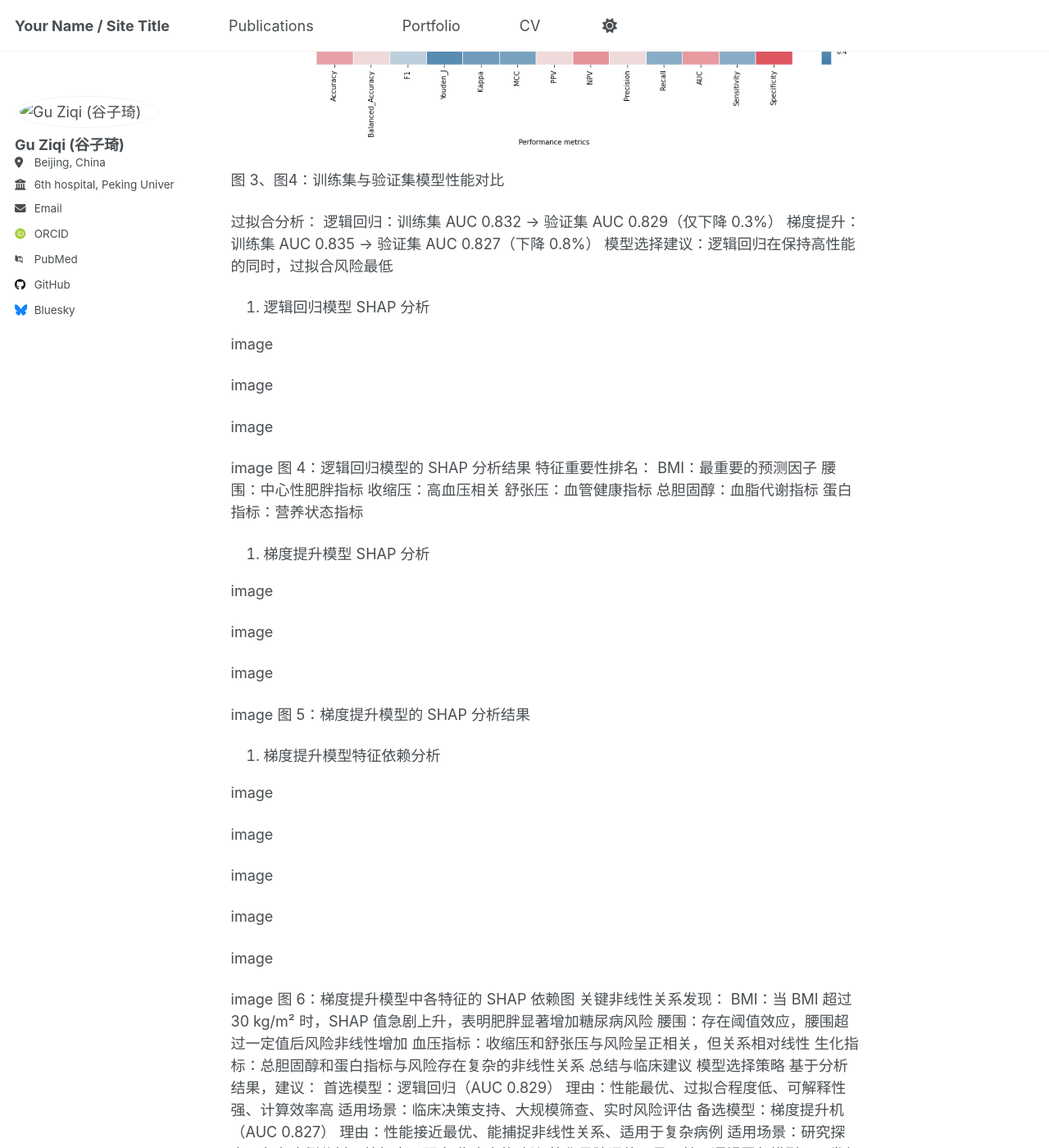
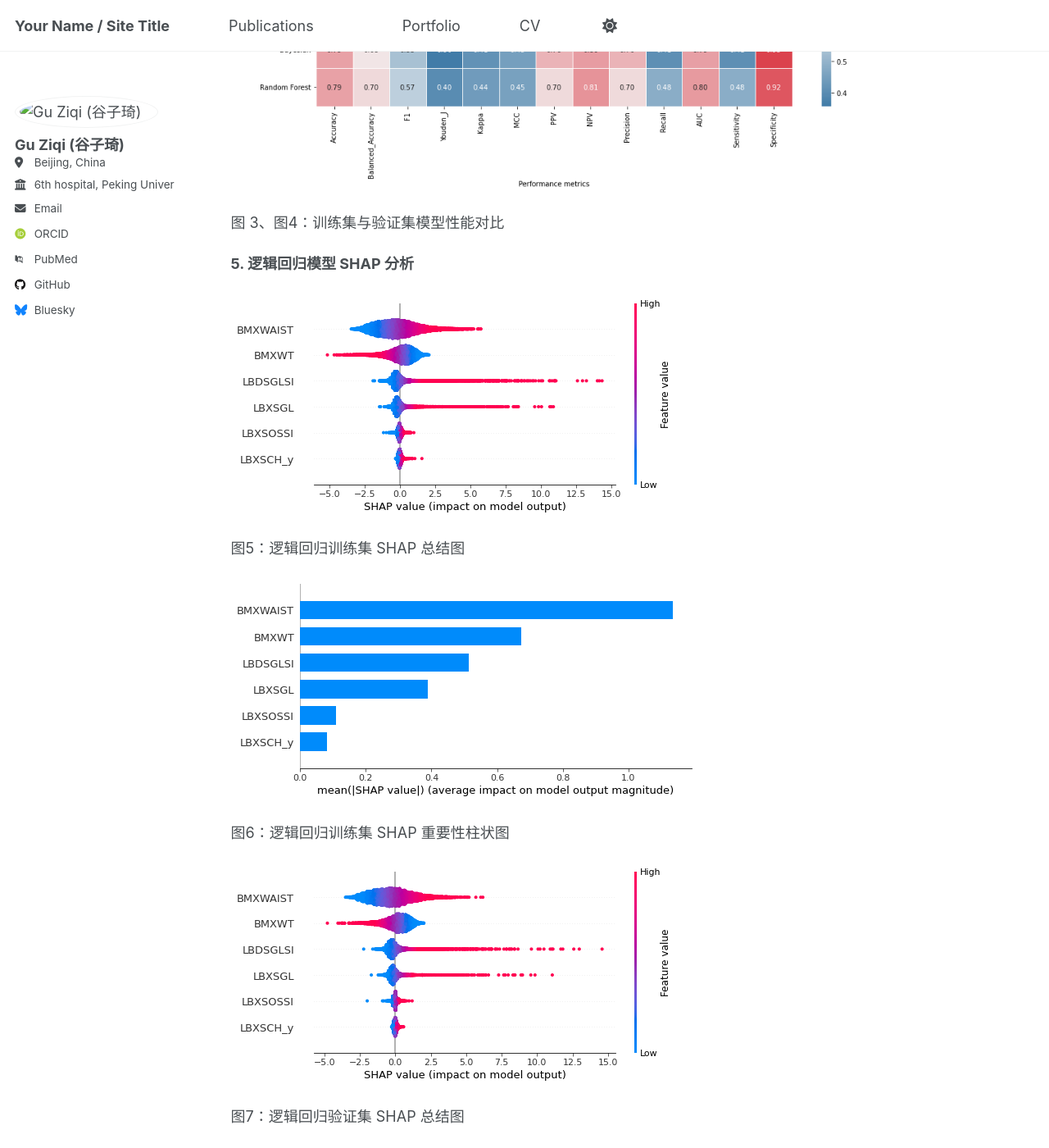
Before and after one commit to Guziqi-pku/Guziqi-pku.github.io, a Jekyll site: the page built from _portfolio/nhanes-hba1c-prediction.md, in a window 1280 px wide and 1400 px high, scrolled down 14936 px. Shown: the whole window at 82% size. Built offline with Jekyll 4.4.1, drawn with Linux system fonts in a browser that asks for light colours; some web fonts are replaced; a script that is not in the unit is left out; some of the changed text lies outside the part shown.

Commit message:
Update nhanes-hba1c-prediction.md

````diff
--- a/_portfolio/nhanes-hba1c-prediction.md
+++ b/_portfolio/nhanes-hba1c-prediction.md
@@ -260,7 +260,7 @@ plt.show()
 
 ```
 
-**4. 预测模型评估与可视化**
+# **5. 预测模型评估与可视化**
 
 ```python
 auc_table = pd.DataFrame({'Model': auc_results.keys(), 'AUC': auc_results.values()}).sort_values('AUC', ascending=False)
@@ -566,11 +566,13 @@ for feature in top6_vars:
 
 表 1：研究人群的人口学特征分布，包括BMI、腰围等，为模型构建提供了基础数据描述
 
+
 **2. 特征选择结果**
 
 ![描述](/images/portfolio/hba1c-prediction/lasso_coefficient_paths.png)
 
 图 1：LASSO 回归系数路径图，展示了不同正则化强度下前 6 个重要特征的系数变化
+
 
 **3. 模型性能对比**
 
@@ -580,7 +582,8 @@ for feature in top6_vars:
 
 性能排名：逻辑回归：AUC = 0.829（最优）; 梯度提升：AUC = 0.827（次优）; 随机森林：AUC = 0.820; SVM：AUC = 0.780; 贝叶斯：AUC = 0.750
 
-**4. 训练集与验证集性能评估**
+**4. 性能评估与可视化**
+#进行五种模型在测试集上基于多种评估指标的性能比较，包括准确率、平衡准确率、F1 分数、J 指数、Kappa 系数、马修斯相关系数 (MCC)、阳性预测值 (PPV)、阴性预测值 (NPV)、精确率、召回率、ROC 曲线下面积 (AUC)、灵敏度 (sens) 和特异性 (spec)
 
 ![描述](/images/portfolio/hba1c-prediction/training_performance_heatmap.png)
 
@@ -588,61 +591,80 @@ for feature in top6_vars:
 
 图 3、图4：训练集与验证集模型性能对比
 
+**5. 逻辑回归模型 SHAP 分析**
 
-过拟合分析：
-逻辑回归：训练集 AUC 0.832 → 验证集 AUC 0.829（仅下降 0.3%）
-梯度提升：训练集 AUC 0.835 → 验证集 AUC 0.827（下降 0.8%）
-模型选择建议：逻辑回归在保持高性能的同时，过拟合风险最低
+![描述](/images/portfolio/hba1c-prediction/logit_train_shap_summary.png)
 
+图5：逻辑回归训练集 SHAP 总结图
 
-5. 逻辑回归模型 SHAP 分析
+![描述](/images/portfolio/hba1c-prediction/logit_train_shap_bar.png)
 
-image
+图6：逻辑回归训练集 SHAP 重要性柱状图
 
-image
+![描述](/images/portfolio/hba1c-prediction/logit_val_shap_summary.png)
 
-image
+图7：逻辑回归验证集 SHAP 总结图
 
-image
-图 4：逻辑回归模型的 SHAP 分析结果
+![描述](/images/portfolio/hba1c-prediction/logit_val_shap_bar.png)
+
+图8：逻辑回归验证集 SHAP 重要性柱状图
+
 特征重要性排名：
 BMI：最重要的预测因子
 腰围：中心性肥胖指标
 收缩压：高血压相关
 舒张压：血管健康指标
 总胆固醇：血脂代谢指标
-蛋白指标：营养状态指标
-6. 梯度提升模型 SHAP 分析
+渗透压：体液平衡指标
 
-image
+**6. 梯度提升模型 SHAP 分析**
 
-image
+![描述](/images/portfolio/hba1c-prediction/gb_train_shap_summary.png)
 
-image
+图9：梯度提升模型训练集 SHAP 总结图
 
-image
-图 5：梯度提升模型的 SHAP 分析结果
+![描述](/images/portfolio/hba1c-prediction/gb_train_shap_bar.png)
+
+图10：梯度提升模型训练集 SHAP 重要性柱状图
+
+![描述](/images/portfolio/hba1c-prediction/gb_val_shap_summary.png)
+
+图11：梯度提升模型验证集 SHAP 总结图
+
+![描述](/images/portfolio/hba1c-prediction/gb_val_shap_bar.png)
+
+图12：梯度提升模型验证集 SHAP 重要性柱状图
+
 7. 梯度提升模型特征依赖分析
 
-image
+![描述](/images/portfolio/hba1c-prediction/gb_shap_depend_dbp.png)
 
-image
+图13：腰围对预测的影响模式
 
-image
+![描述](/images/portfolio/hba1c-prediction/gb_shap_depend_sbp.png)
 
-image
+图14：体重对预测的影响模式
 
-image
+![描述](/images/portfolio/hba1c-prediction/gb_shap_depend_bmi.png)
 
-image
-图 6：梯度提升模型中各特征的 SHAP 依赖图
-关键非线性关系发现：
-BMI：当 BMI 超过 30 kg/m² 时，SHAP 值急剧上升，表明肥胖显著增加糖尿病风险
-腰围：存在阈值效应，腰围超过一定值后风险非线性增加
-血压指标：收缩压和舒张压与风险呈正相关，但关系相对线性
-生化指标：总胆固醇和蛋白指标与风险存在复杂的非线性关系
-总结与临床建议
-模型选择策略
+图15：总蛋白对预测的影响模式
+
+![描述](/images/portfolio/hba1c-prediction/gb_shap_depend_protein.png)
+
+图16：总胆固醇对预测的影响模式
+
+![描述](/images/portfolio/hba1c-prediction/gb_shap_depend_waist.png)
+
+图17：血清葡萄糖对预测的影响模式
+
+![描述](/images/portfolio/hba1c-prediction/gb_shap_depend_cholesterol.png)
+
+图18：渗透压对预测的影响模式
+
+# **总结与临床建议**
+1.模型选择策略
+
+
 基于分析结果，建议：
 首选模型：逻辑回归（AUC 0.829）
 理由：性能最优、过拟合程度低、可解释性强、计算效率高
````
Also changed, not shown: other parts of _portfolio/nhanes-hba1c-prediction.md (+7 -2 lines).
